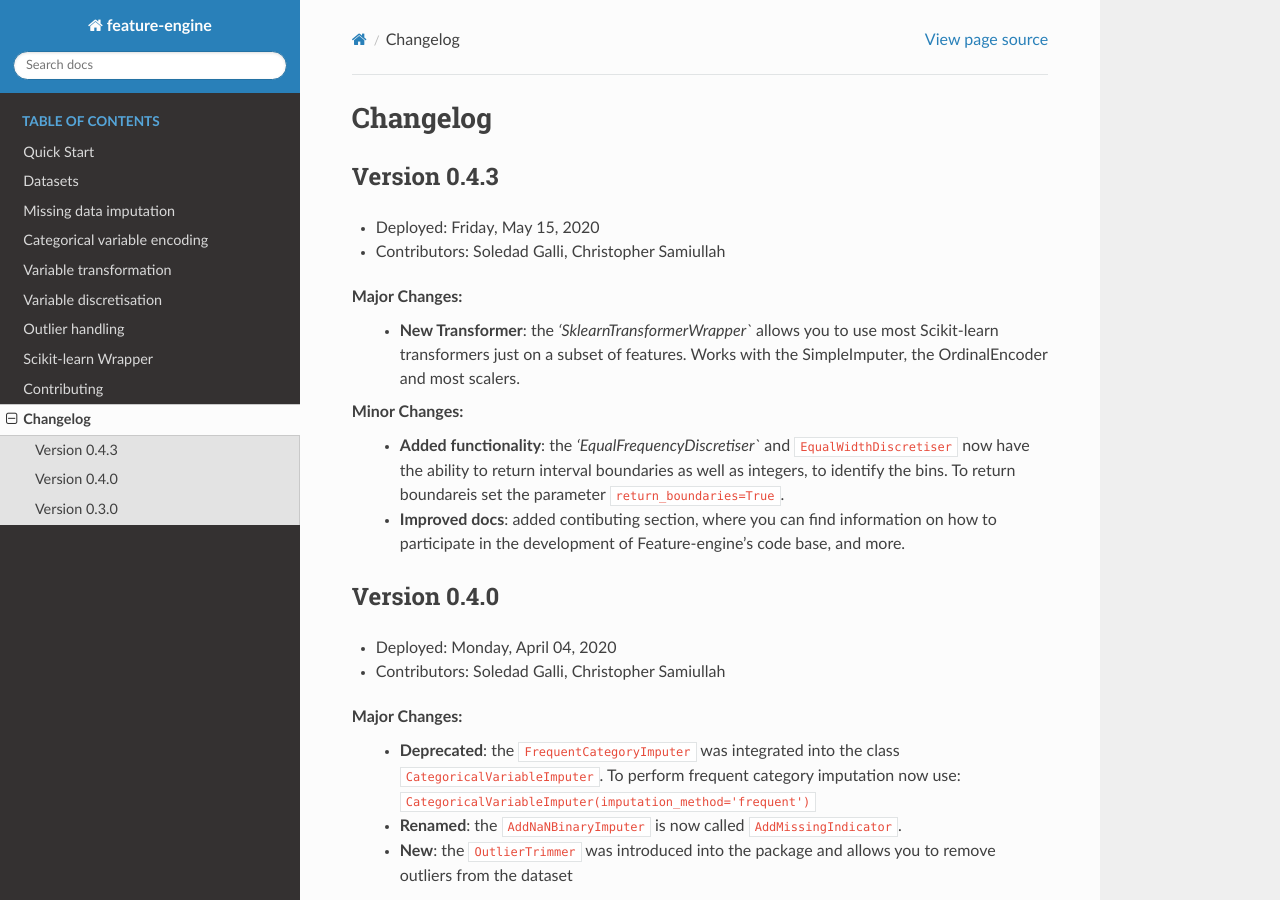
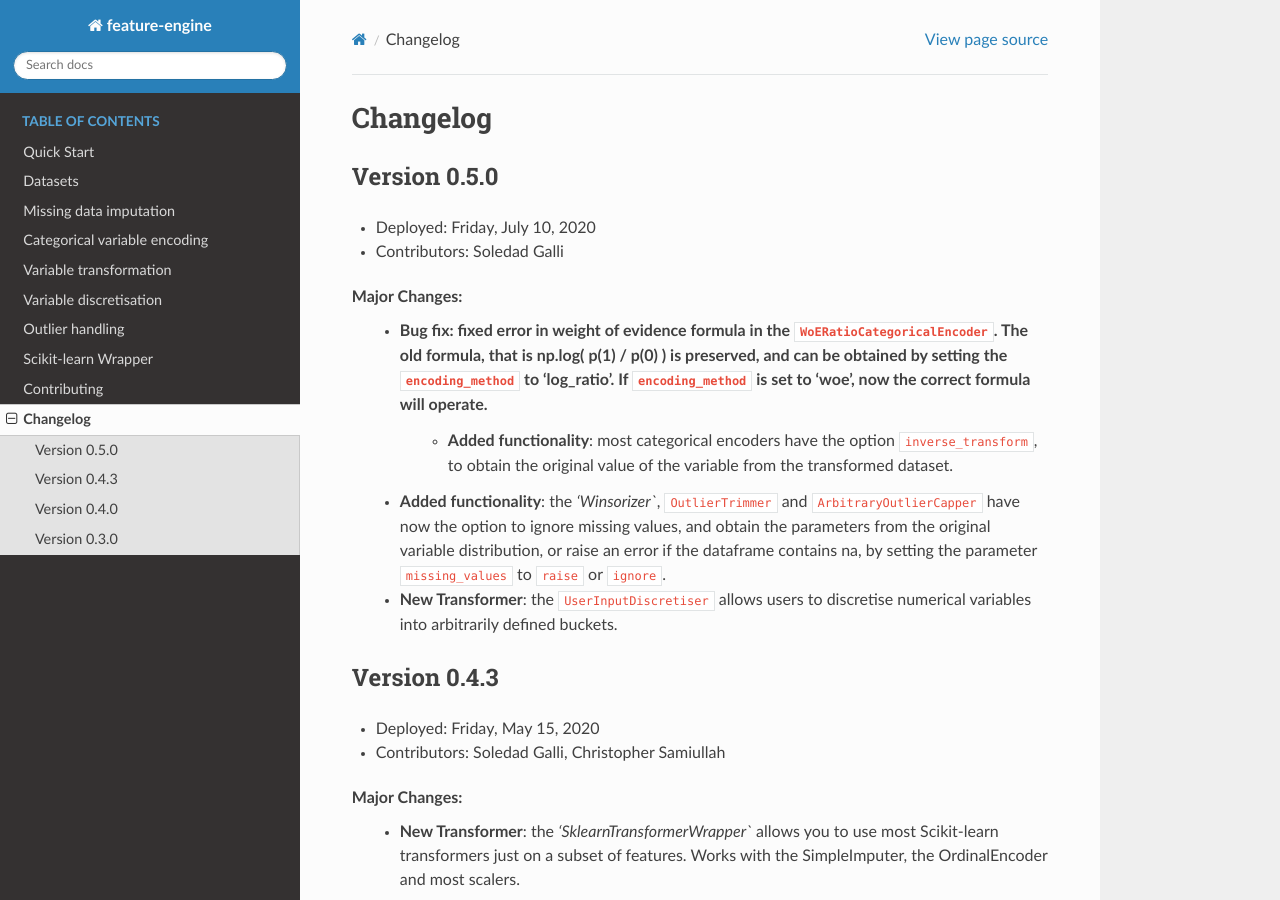
Before and after one commit to feature-engine/feature_engine, a Sphinx documentation site: the page built from docs/changelog.rst, in a window 1280 px wide and 900 px high. Built offline with Sphinx 7.4.7 and the Read the Docs theme 2.0.0, drawn with Linux system fonts in a browser that asks for light colours; the version number could not be read and is left out.

Commit message:
final fixes and docs

```diff
--- a/docs/changelog.rst
+++ b/docs/changelog.rst
@@ -2,6 +2,19 @@
 
 Changelog
 =========
+
+Version 0.5.0
+-------------
+
+* Deployed: Friday, July 10, 2020
+* Contributors: Soledad Galli
+
+Major Changes:
+    - **Bug fix**: fixed error in weight of evidence formula in the ``WoERatioCategoricalEncoder``. The old formula, that is np.log( p(1) / p(0) ) is preserved, and can be obtained by setting the ``encoding_method`` to 'log_ratio'. If ``encoding_method`` is set to 'woe', now the correct formula will operate.
+	- **Added functionality**: most categorical encoders have the option ``inverse_transform``, to obtain the original value of the variable from the transformed dataset.
+    - **Added functionality**: the `'Winsorizer``, ``OutlierTrimmer`` and ``ArbitraryOutlierCapper`` have now the option to ignore missing values, and obtain the parameters from the original variable distribution, or raise an error if the dataframe contains na, by setting the parameter ``missing_values`` to ``raise`` or ``ignore``.
+    - **New Transformer**: the ``UserInputDiscretiser`` allows users to discretise numerical variables into arbitrarily defined buckets.
+
 
 Version 0.4.3
 -------------
--- a/docs/index.rst
+++ b/docs/index.rst
@@ -27,6 +27,9 @@ different engineering procedures can be easily applied to different feature subs
 
 Feature-engine's transformers can be assembled within the Scikit-learn pipeline, therefore making it
 possible to save and deploy one single object (.pkl) with the entire machine learning pipeline.
+
+More details into what is unique about Feature-engine can be found in this article:
+`Feature-engine: A new open source Python package for feature engineering <<https://www.trainindata.com/post/feature-engine-a-new-open-source-python-package-for-feature-engineering>`_.
 
 
 Installation
```
Also changed, not shown: README.md (+10 -0 lines), 4 other files.
